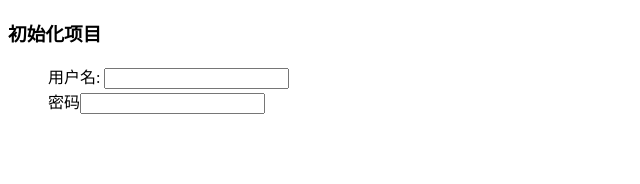
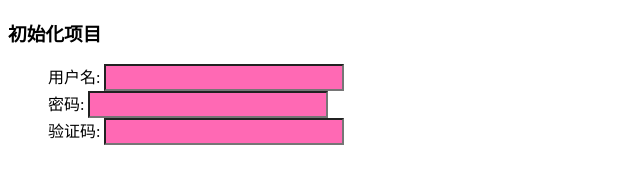
Before and after one commit to zcmmoongirl/second, a plain HTML site: page index.html in a window 1280 px wide. Shown: the whole page, without its empty margins (0-640 px from the left). Drawn offline with Linux system fonts and the light colour scheme.

Commit message:
修改master功能后的代码

```diff
--- a/css/base.css
+++ b/css/base.css
@@ -4,6 +4,10 @@
 .fr {
 	float: right;
 }
+input {
+	font-size: 18px;
+	background-color: hotpink;
+}
 ul {
 	list-style: none;
 }
--- a/index.html
+++ b/index.html
@@ -14,7 +14,10 @@
 				用户名: <input type="text" name="username">
 			</li>
 			<li>
-				密码<input type="text" name="pwd">
+				密码: <input type="password" name="pwd">
+			</li>
+			<li>
+				验证码: <input type="text" name="checked">
 			</li>
 		</ul>
 	</form>
```
